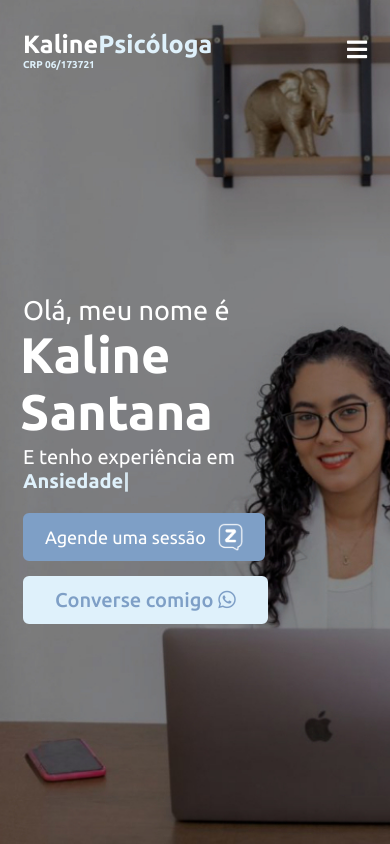
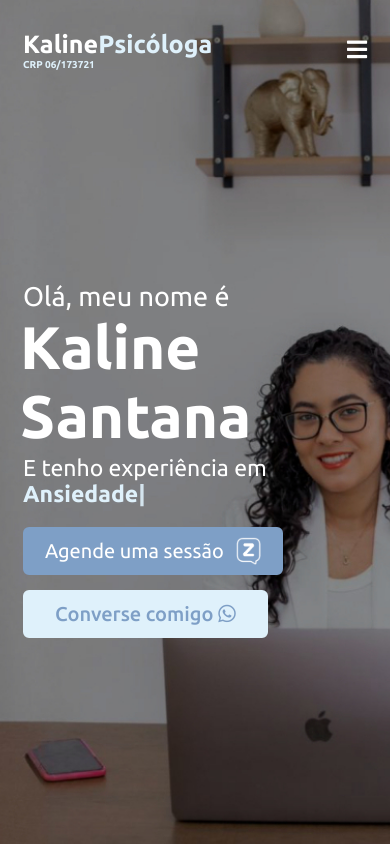
Before and after one commit to gerssivaldosantos/kaline, a plain HTML site: page index.html in a window 390 px wide. Shown: the top 844 px of the page. Drawn offline with nearby package versions, Linux system fonts and the light colour scheme.

Commit message:
Enhance title arrangement

```diff
--- a/style.css
+++ b/style.css
@@ -760,7 +760,7 @@ footer p span {
   }
 
   .home .home-content .text-2 {
-    font-size: 50px;
+    font-size: 60px;
   }
 
   .home .home-content .text-3 {
@@ -805,24 +805,6 @@ footer p span {
 
 }
 
-@media (max-width: 500px) {
-  .home .home-content .text-2 {
-    font-size: 50px;
-  }
-
-  .home .home-content .text-3 {
-    font-size: 20px;
-  }
-
-  .home .home-content a {
-    font-size: 18px;
-  }
-
-  .about .about-content .right a {
-    font-size: 18px;
-    padding: 5px 15px;
-  }
-}
 
 @media (max-width: 425px) {
   .services .services-button {
```
